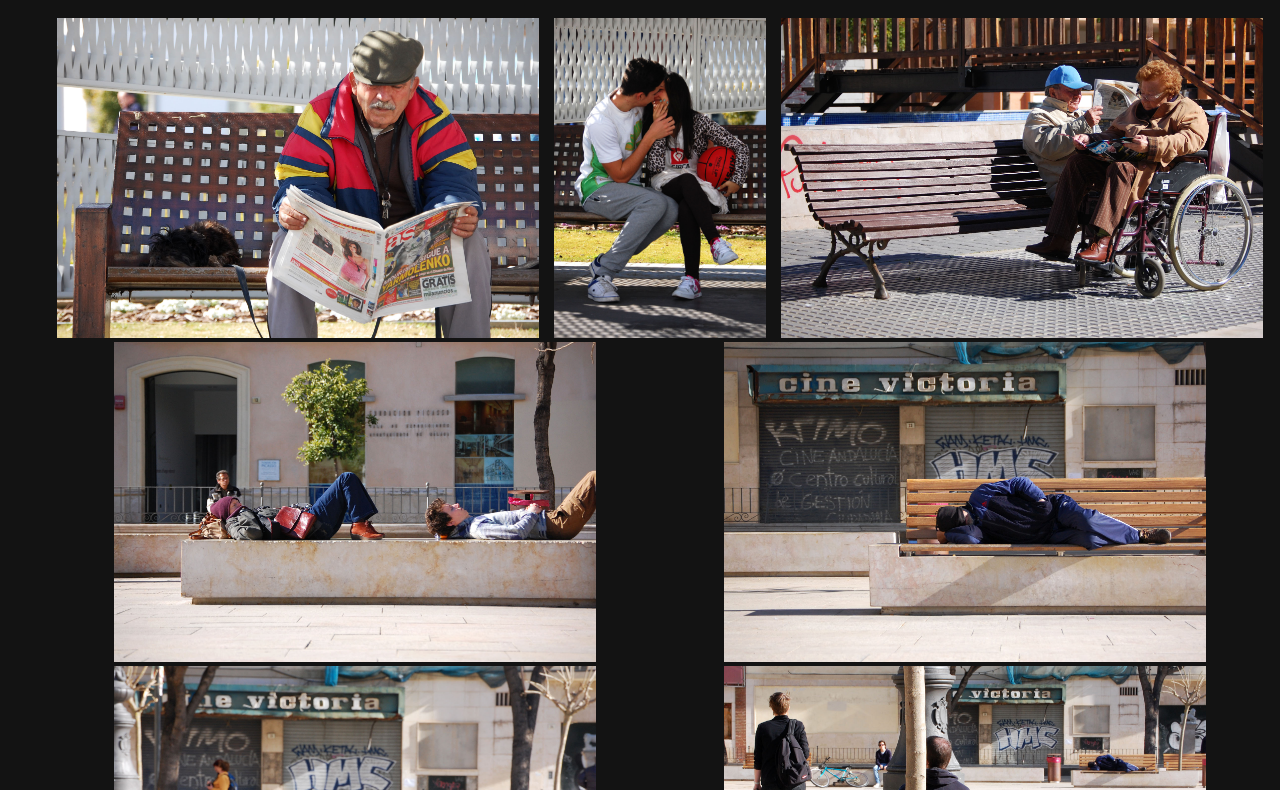
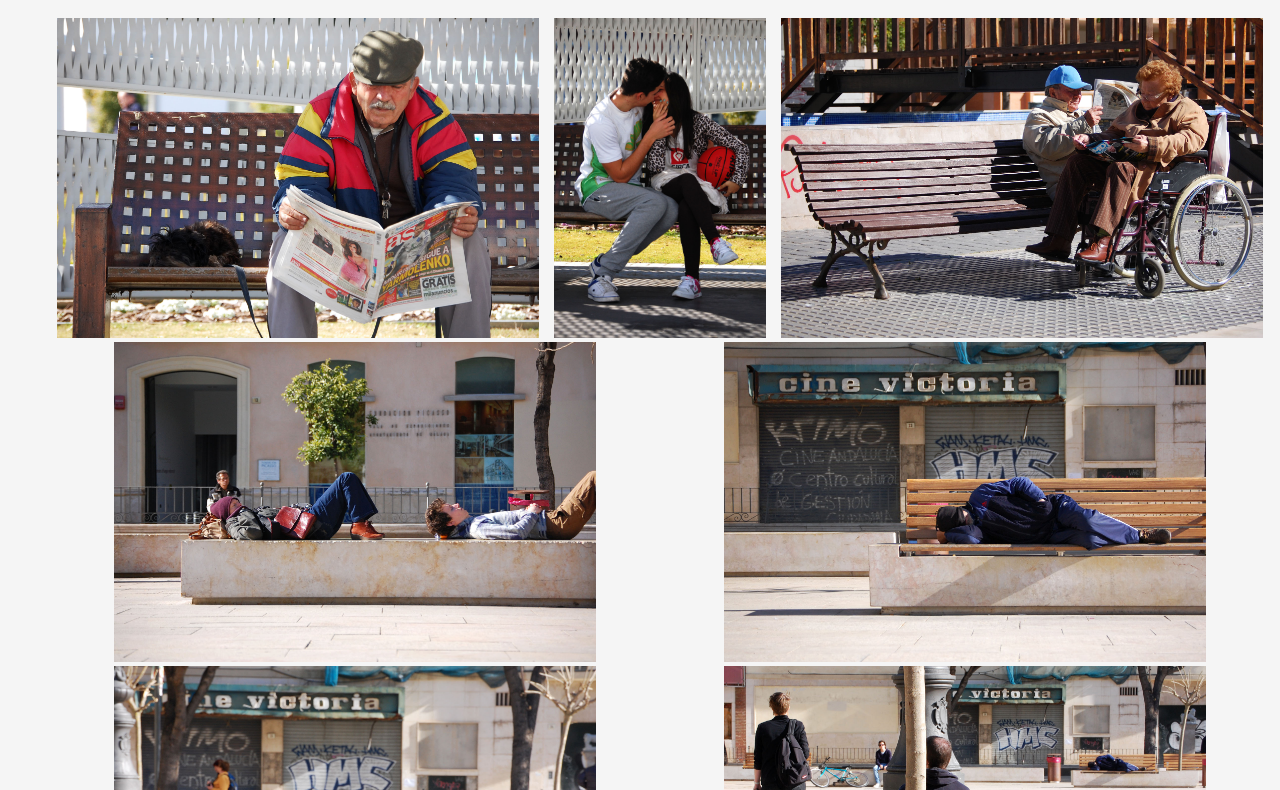
Before and after one commit to jmilanocurto/Photobook, a plain HTML site: page index.html in a window 1280 px wide. Shown: the part 102-892 px from the top of the page. Drawn offline with Linux system fonts and the light colour scheme.

Commit message:
css update
Change background color to white

```diff
--- a/styles.css
+++ b/styles.css
@@ -1,5 +1,5 @@
 html {
-  background-color: rgb(19,19,19);
+  background-color: whitesmoke;
 }
 
 h1 {
```
